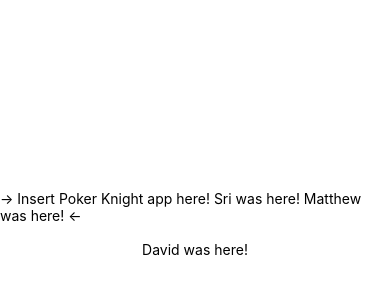
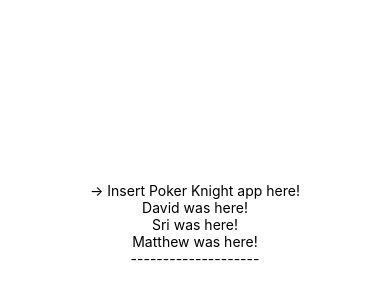
Before and after one commit to Poker-Knights/poker-knights-app, a React Native app in the folder poker-knight/: screen / in a window 390 px wide. Shown: the part 198-498 px from the top of the page. Built offline with nearby package versions, Linux system fonts and the light colour scheme.

Commit message:
Changes to text, line by line, idk having fun

```diff
--- a/poker-knight/App.tsx
+++ b/poker-knight/App.tsx
@@ -4,8 +4,11 @@
 export default function App() {
   return (
     <View style={styles.container}>
-      <Text>{'-> Insert Poker Knight app here! Sri was here! Matthew was here! <-\n\n'}</Text>
+      <Text>{'-> Insert Poker Knight app here!'}</Text>
       <Text>David was here!</Text>
+      <Text>Sri was here!</Text>
+      <Text>Matthew was here!</Text>
+      <Text>--------------------</Text>
 
       <StatusBar style="auto" />
     </View>
```
